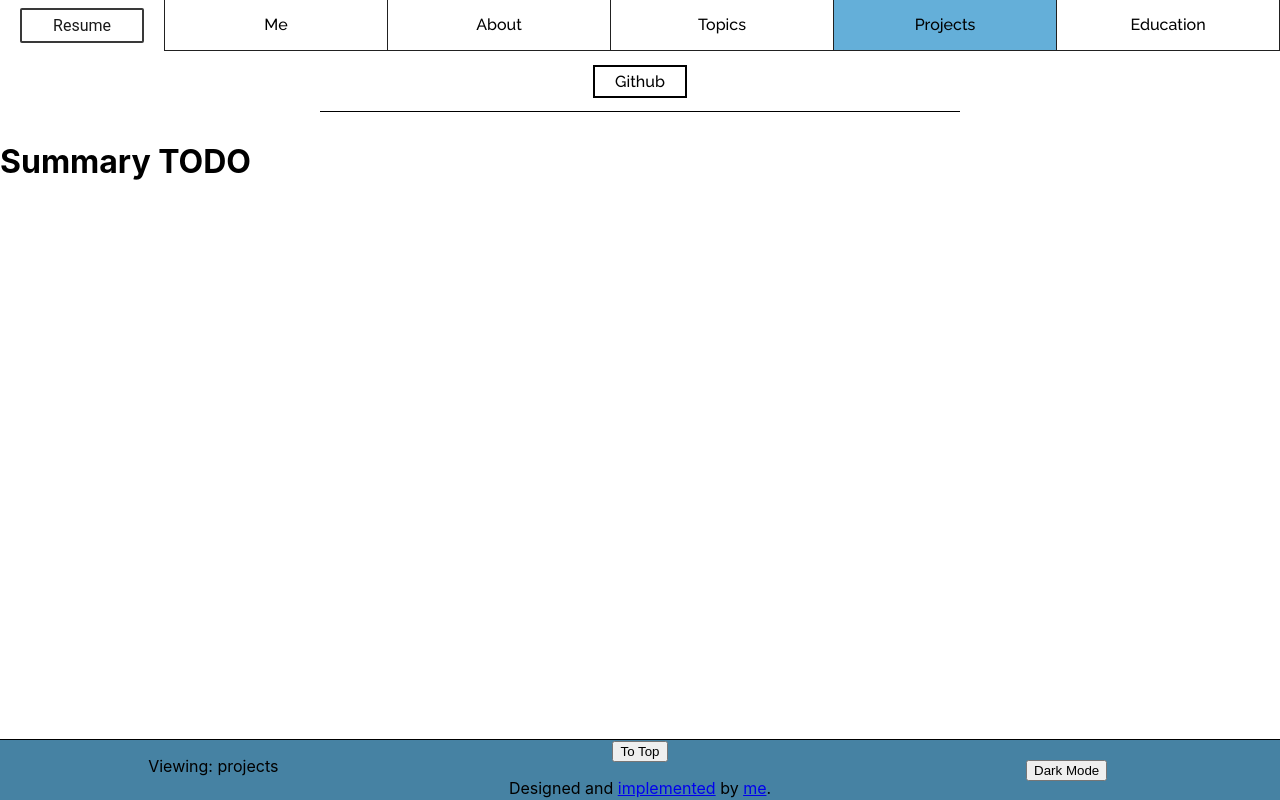
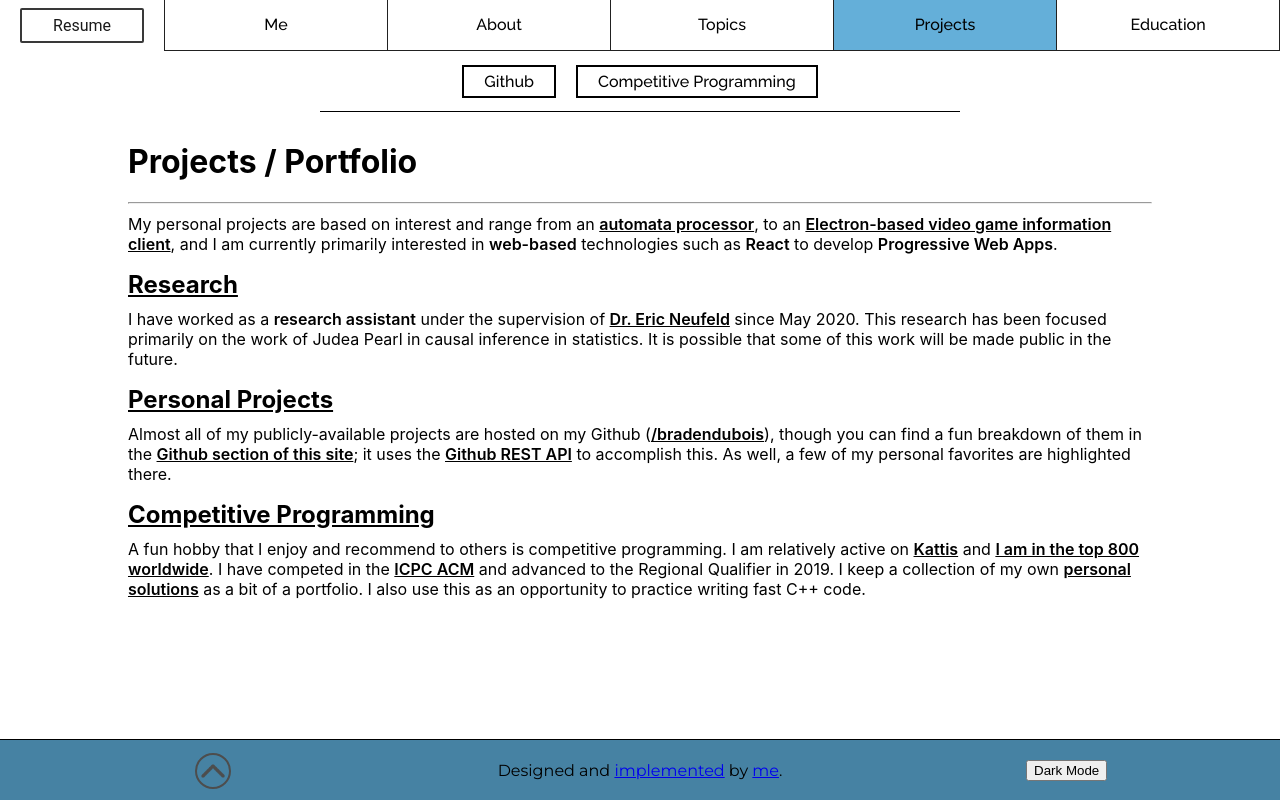
Before and after one commit to bradendubois/personal-website-v3, a React (Create React App) app: page /projects in a window 1280 px wide. Built offline with nearby package versions, Linux system fonts and the light colour scheme.

Commit message:
Added Project summary

```diff
--- a/src/components/Education/EducationSummary/index.scss
+++ b/src/components/Education/EducationSummary/index.scss
@@ -8,6 +8,7 @@
   a, a:hover, a:active, a:focus {
     color:unset;
     text-decoration: none;
+    font-weight: 600;
 
     transition: 0.2s;
   }
--- a/src/components/Footer/index.jsx
+++ b/src/components/Footer/index.jsx
@@ -3,6 +3,8 @@ import { useParams } from "react-router"
 import { Link } from "react-router-dom"
 
 import "./index.scss"
+
+import up from "../../assets/up.png"
 
 const Footer = () => {
 
@@ -11,23 +13,20 @@ const Footer = () => {
     return (
         <div className={`footer ${section}`}>
 
-            <div className={"left"}>
-                <p>Viewing: {section}</p>
+            <div>
+                <img onClick={() => {
+                    window.scrollTo(0, 0)
+                }} src={up} alt={"Scroll to top"} />
             </div>
 
-            <div className={"mid"}>
-                <button
-                    onClick={() => {
-                        window.scrollTo(0, 0)
-                    }}
-                >To Top</button>
+            <div>
                 <p>Designed and <a
                         href={"https://github.com/bradendubois/personal-website-v3"}
                         target={"_blank"}
                         rel={"noopener noreferrer"}> implemented</a> by <Link to={"/"}>me</Link>.</p>
             </div>
 
-            <div className={"right"}>
+            <div>
                 <button>Dark Mode</button>
             </div>
 
--- a/src/components/Footer/index.scss
+++ b/src/components/Footer/index.scss
@@ -7,11 +7,26 @@
   display: flex;
   flex-direction: row;
 
+  margin-top: 60px;
   height: 60px;
+
+  font-family: "Montserrat", sans-serif;
 
   * {
     flex: 1 1 0;
+    height: max-content;
+    margin: auto;
   }
+
+  img {
+
+    cursor: pointer;
+    border: 2px solid #4D4D4D;
+    border-radius: 50%;
+    height: 32px;
+    margin: 10px auto 5px auto;
+  }
+
 
   outline: 1px solid black;
 
@@ -29,9 +44,4 @@
     background-color: #26aa8b;
   }
 
-  .right {
-
-    height: max-content;
-    margin: auto;
-  }
 }
--- /dev/null
+++ b/src/components/Projects/CompetitiveProgramming/index.jsx
@@ -0,0 +1,9 @@
+import React from "react"
+
+const CompetitiveProgramming = () =>
+
+    <div>
+        Hi
+    </div>
+
+export default CompetitiveProgramming
--- a/src/components/Projects/GithubProjects/index.jsx
+++ b/src/components/Projects/GithubProjects/index.jsx
@@ -14,6 +14,8 @@ import { InlineMath } from 'react-katex';
 import "./index.scss"
 
 const Project = loadable(() => import("./Project"))
+
+const BasicProfileInfo  = loadable(() => import("../BasicProfileInfo"))
 
 const classify = (language) => {
 
--- /dev/null
+++ b/src/components/Projects/ProjectSummary/index.jsx
@@ -0,0 +1,64 @@
+import React from "react";
+import {Link, useRouteMatch} from "react-router-dom";
+
+import "./index.scss"
+
+const ProjectSummary = () => {
+
+    const match = useRouteMatch()
+
+    return (
+        <div className={"projectSummary"}>
+            <h1>Projects / Portfolio</h1>
+            <hr />
+
+            <p>
+                My personal projects are based on interest and range
+                from  an <a
+                    target={"_blank"}
+                    rel={"noopener noreferrer"}
+                    href={"https://github.com/bradendubois/automata"}>automata processor</a>, to
+                an <a
+                    target={"_blank"}
+                    rel={"noopener noreferrer"}
+                    href={"https://github.com/bradendubois/animal-crossing-nh-villager-tracker"}>Electron-based video
+                game information client</a>, and I am currently primarily interested in <em>web-based</em> technologies
+                such as <em>React</em> to develop <em>Progressive Web Apps</em>.
+            </p>
+
+            <h2>Research</h2>
+            <p>I have worked as a <em>research assistant</em> under the supervision of <a
+                href={"https://www.cs.usask.ca/faculty/eric/"}
+                target={"_blank"}
+                rel={"noopener noreferrer"}
+            >Dr. Eric Neufeld</a> since May 2020. This research has been focused primarily on the work of Judea Pearl
+                in causal inference in statistics. It is possible that some of this work will be made public in the future.
+            </p>
+
+            <h2>Personal Projects</h2>
+            <p>
+                Almost all of my publicly-available projects are hosted on my Github (<a
+                href={"https://github.com/bradendubois"} target={"_blank"} rel={"noopener noreferrer"}>/bradendubois</a>), though
+                you can find a fun breakdown of them in the <Link to={`${match.url}/github`}>Github section of
+                this site</Link>; it uses the <a href={"https://developer.github.com/v3/"} target={"_blank"} rel={"noopener noreferrer"}
+                >Github REST API</a> to accomplish this. As well, a few of my personal favorites are highlighted
+                there.
+            </p>
+
+            <h2>Competitive Programming</h2>
+            <p>
+                A fun hobby that I enjoy and recommend to others is competitive programming. I am relatively active
+                on <a href={"https://open.kattis.com"} target={"_blank"} rel={"noopener noreferrer"}>Kattis</a> and <a
+                href={"https://open.kattis.com/users/bradendubois"} target={"_blank"} rel={"noopener noreferrer"}>I
+                am in the top 800 worldwide</a>. I have competed in the <a href={"https://icpc.global/"} target={"_blank"}
+                rel={"noopener noreferrer"}>ICPC ACM</a> and advanced to the Regional Qualifier in 2019. I keep a
+                collection of my own <a href={"https://github.com/bradendubois/competitive-programming"}
+                target={"_blank"} rel={"noopener noreferrer"}>personal solutions</a> as a bit of a portfolio.
+                I also use this as an opportunity to practice writing fast C++ code.
+            </p>
+
+        </div>
+    )
+}
+
+export default ProjectSummary
--- /dev/null
+++ b/src/components/Projects/ProjectSummary/index.scss
@@ -0,0 +1,34 @@
+.projectSummary {
+
+  width: 80%;
+  max-width: 1400px;
+  margin: auto;
+
+  h2 {
+
+    margin: 15px auto 0 0;
+
+    text-decoration: underline;
+    padding: unset;
+  }
+
+  p {
+    margin-top: 10px;
+  }
+
+  a, em, a:focus  {
+    font-weight: 600;
+    color: black;
+    transition: 0.2s;
+    font-style: normal;
+  }
+
+  a:hover {
+    color: cornflowerblue;
+  }
+
+  a:active, {
+    color: #4a76c4;
+  }
+
+}
--- a/src/components/Projects/index.scss
+++ b/src/components/Projects/index.scss
@@ -47,4 +47,15 @@
       background-color: rgba(34, 148, 206, 0.8);
     }
   }
+
+  .competitive-programming {
+
+    &:hover {
+      background-color: rgba(32, 147, 206, 0.2);
+    }
+
+    &.active {
+      background-color: rgba(34, 148, 206, 0.8);
+    }
+  }
 }
--- a/src/index.scss
+++ b/src/index.scss
@@ -4,6 +4,10 @@
 @import url('https://fonts.googleapis.com/css2?family=Nunito+Sans:wght@300;400&display=swap');
 @import url('https://fonts.googleapis.com/css2?family=Raleway:wght@400;500&display=swap');
 @import url('https://fonts.googleapis.com/css2?family=Montserrat:wght@300;400&display=swap');
+
+html {
+  scroll-behavior: smooth;
+}
 
 body {
   margin: 0;
@@ -16,7 +20,7 @@ body {
 
   // Used as a way of implementing a "sticky" footer that stays at bottom of page w/o overlap
   .content {
-    min-height: calc(100vh - 60px);
+    min-height: calc(100vh - 120px);
   }
 }
 
--- a/src/routes/Projects.jsx
+++ b/src/routes/Projects.jsx
@@ -7,15 +7,20 @@ import {
     useRouteMatch
 } from "react-router-dom";
 
+import ProjectSummary from "../components/Projects/ProjectSummary";
+
 import "../components/Projects/index.scss"
-
-const BasicProfileInfo  = loadable(() => import("../components/Projects/BasicProfileInfo"))
 
 const Sources = [
     {
         path: "github",
         display: "Github",
         component: loadable(() =>  import("../components/Projects/GithubProjects"))
+    },
+    {
+        path: "competitive-programming",
+        display: "Competitive Programming",
+        component: loadable(() => import("../components/Projects/CompetitiveProgramming"))
     }
 ]
 
@@ -27,6 +32,7 @@ const Projects = () => {
         <div>
 
             <div className={"projectsNav"}>
+
                 {/* Navigation between Github / Work */}
                 {Sources.map((source, i) =>
                     <NavLink
@@ -43,8 +49,9 @@ const Projects = () => {
 
             <Switch>
 
+                {/* Summary if no specific route selected */}
                 <Route exact path={`${match.url}`}>
-                    <h1>Summary TODO</h1>
+                    <ProjectSummary />
                 </Route>
 
                 {Sources.map((source, i) =>
```
Also changed, not shown: src/App.js (+2 -6 lines), src/assets/up.png (added).
